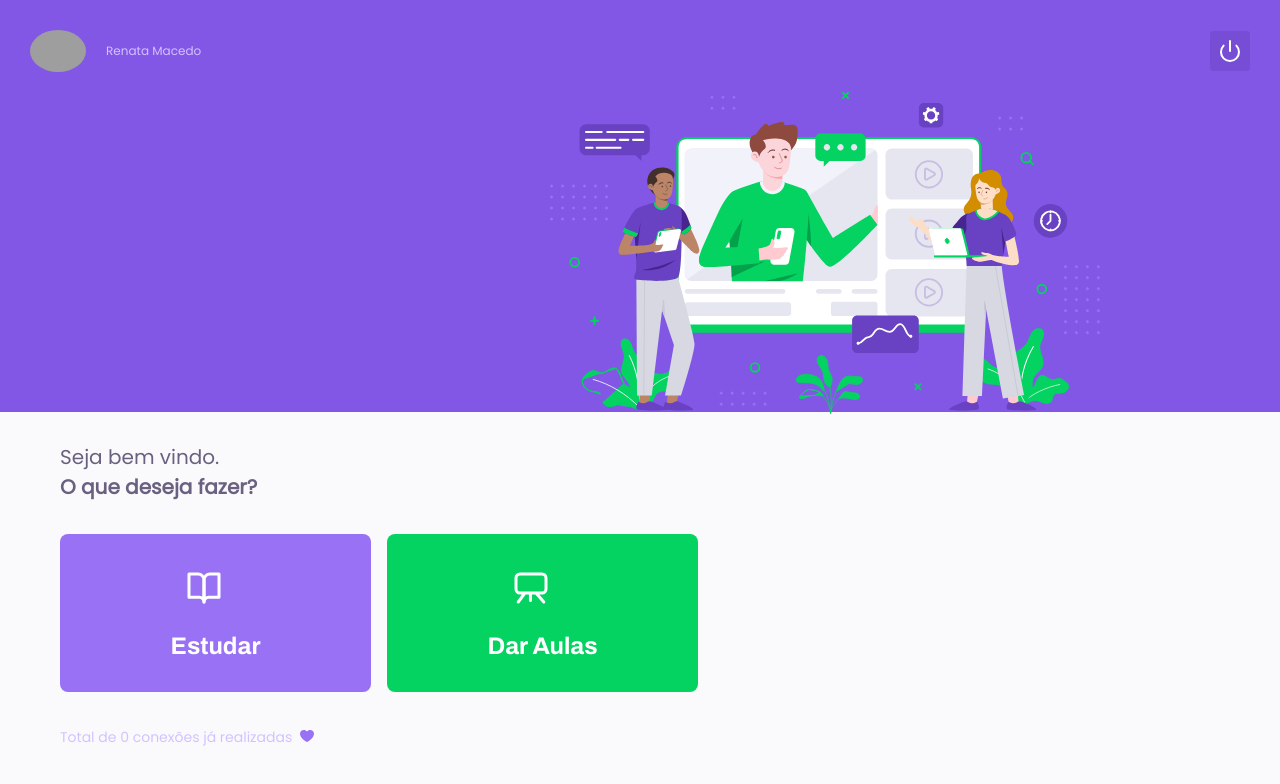
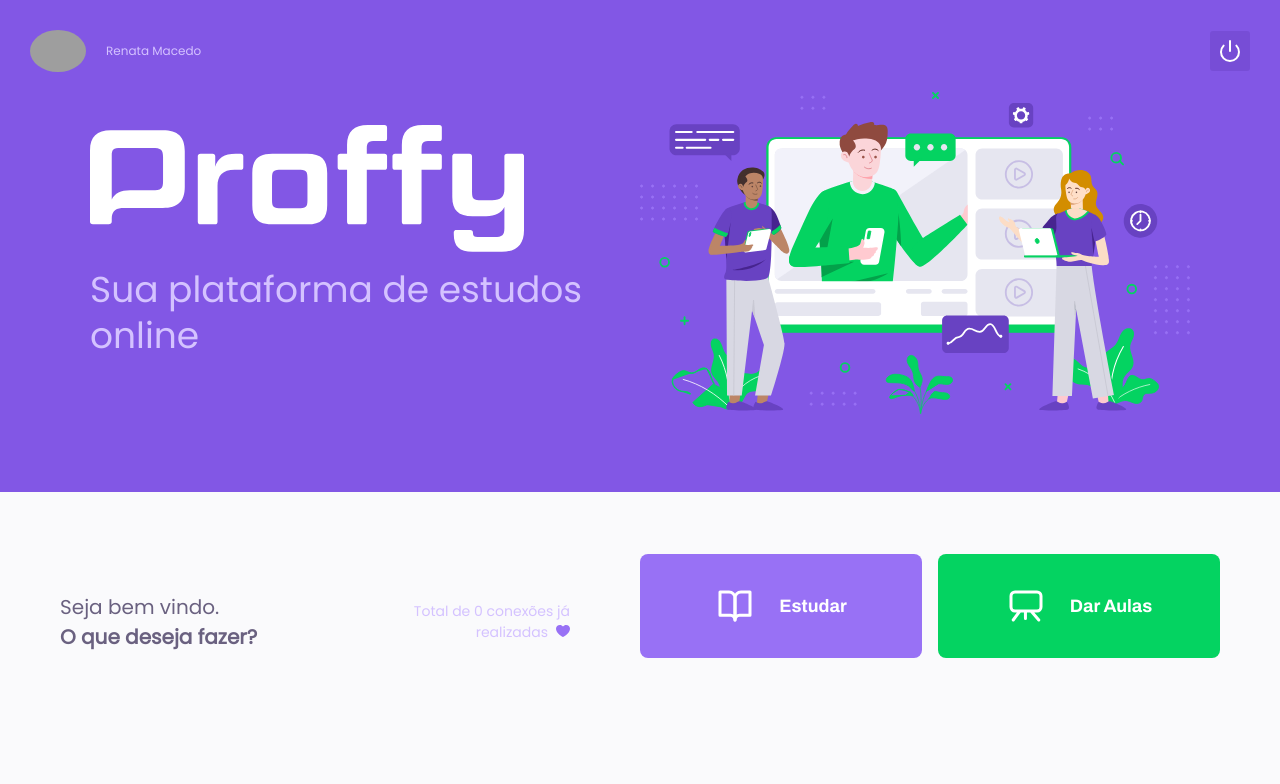
Before and after one commit to macedo-developer/proffy-web, a React (Create React App) app: page /landing in a window 1280 px wide. Shown: the top 784 px of the page. Built offline with nearby package versions, Linux system fonts and the light colour scheme; no server answers; grey boxes are pictures that could not be loaded.

Commit message:
Adjusting structure and CSS for Desktop

```diff
--- a/src/pages/Landing/index.tsx
+++ b/src/pages/Landing/index.tsx
@@ -51,8 +51,10 @@ function Landing() {
       </div>
 
       <div className="footer">
-        <h2>Seja bem vindo.</h2>
-        <strong>O que deseja fazer?</strong>
+        <div className="titleFooter">
+          <h2>Seja bem vindo.</h2>
+          <strong>O que deseja fazer?</strong>
+        </div>
 
         <div className="buttons-container">
           <Link to="/study" className="study">
--- a/src/pages/Landing/styles.css
+++ b/src/pages/Landing/styles.css
@@ -47,6 +47,8 @@
 
 #page-landing-content {
   height: 40%;
+
+  margin: 0 auto;
 }
 
 .logo-container {
@@ -150,16 +152,24 @@
 }
 
 @media (min-width: 1024px) {
+  #page-landing {
+    overflow: hidden;
+  }
+
   #page-landing-content {
     max-width: 1100px;
+    height: 50%;
+
+    margin: 0 auto;
 
     display: grid;
-    grid-template-rows: 350px 1fr;
+    grid-template-rows: 300px;
     grid-template-columns: 2fr 1fr 1fr;
-    grid-template-areas: "proffy hero hero" "buttons buttons total";
+    grid-template-areas: "proffy hero hero";
   }
 
   .logo-container {
+    display: block;
     grid-area: proffy;
     align-self: center;
     text-align: left;
@@ -177,7 +187,16 @@
 
   .hero-image {
     grid-area: hero;
-    justify-self: end;
+    justify-self: flex-end;
+  }
+
+  #page-landing .footer {
+    height: 40%;
+
+    display: grid;
+    grid-template-rows: 200px;
+    grid-template-columns: 1fr 1fr 1fr 1fr;
+    grid-template-areas: "title total buttons buttons";
   }
 
   .buttons-container {
@@ -186,11 +205,28 @@
   }
 
   .buttons-container a {
-    font-size: 2.4rem;
+    height: 10.4rem;
+    flex-direction: row;
+    font-size: 1.8rem;
     justify-self: end;
+  }
+
+  .buttons-container a img {
+    margin-bottom: 0;
+  }
+
+  .titleFooter {
+    grid-area: title;
+
+    align-self: center;
   }
 
   .total-connections {
     grid-area: total;
+    max-width: 17rem;
+    justify-self: right;
+    align-self: center;
+    text-align: right;
+    margin-right: 7rem;
   }
 }
```
